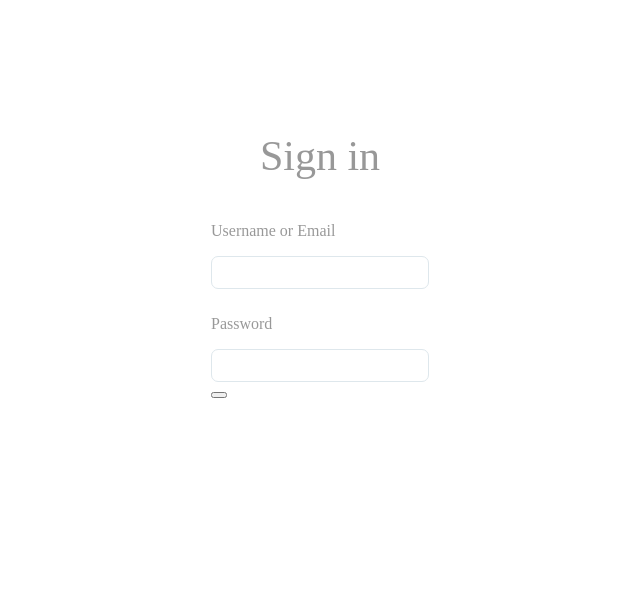
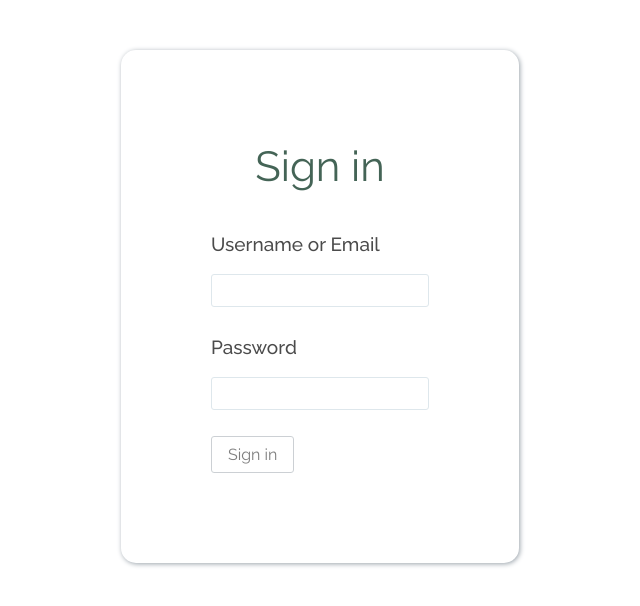
Before and after one commit to watanabeJunna/auto_operator.front, a Next.js app: page /account/signin in a window 1280 px wide. Shown: the top 606 px of the page, without its empty margins (320-960 px from the left). Built offline with nearby package versions, Linux system fonts and the light colour scheme.

Commit message:
feat: added some form functions

```diff
--- a/pages/account/signin.tsx
+++ b/pages/account/signin.tsx
@@ -1,60 +1,74 @@
 import styled, { css } from "styled-components"
-import React, { RefObject } from "react"
+import React, { FC, MouseEvent, useRef } from "react"
 import { Container } from "../../components/Container"
 
 export default () => (
     <Container>
         <Form>
         </Form>
-    </Container>)
+    </Container>
+)
 
-type IProps = {}
+const Form: FC = () => {
+    const usernameRef: React.MutableRefObject<HTMLInputElement | null> = useRef(null)
+    const passwordRef: React.MutableRefObject<HTMLInputElement | null> = useRef(null)
 
-class Form extends React.Component<IProps> {
-    inputRef: RefObject<any> = React.createRef()
 
-    render() {
+    const onClick = (_e: MouseEvent) => {
+        if (!usernameRef.current || !passwordRef.current) {
+            return
+        }
+
+        usernameRef.current.focus()
+        passwordRef.current.focus()
+
+        const usernameInputVal = usernameRef.current.value
+        const passwordInputVal = passwordRef.current.value
+
+        if (!usernameInputVal || !passwordInputVal)
+            return
+    }
+
     return (
         <FormContainer>
             <FormTitle>
                 <p>Sign in</p>
             </FormTitle>
-                {/* <input
-                        ref={this.inputRef}
-                        placeholder="Hover to focus!"
-                        onMouseEnter={() => {
-                            this.inputRef.current.focus()
-                        }}
-                    /> */}
             <UsernameLabel>
                 <p>Username or Email</p>
             </UsernameLabel>
-                <UsernameInput />
+            <UsernameInput ref={usernameRef} />
             <PasswordLabel>
                 <p>Password</p>
             </PasswordLabel>
-                <PasswordInput />
-                <SubmitButton />
+            <PasswordInput ref={passwordRef} />
+            <SubmitButton onClick={e => onClick(e)}>
+                <span>Sign in</span>
+            </SubmitButton>
         </FormContainer>
     )
 }
-}
 
 const FormContainer = styled.div`
-    padding: 40px  0 20px;
+    font-family: 'Raleway', sans-serif;
+    padding: 50px 90px 90px;
+    border-radius: 15px;
     margin: 0 auto;
     justify-content: space-around;
+    box-shadow: 1px 1px 5px #9aa3ab;
 `
 
 const FormTitle = styled.div`
     font-size: 42px;
     text-align: center;
-    opacity: 0.4;
+    color: #446456;
 `
 
 const LabelBaseStyle = css`
     margin: 0;
-    opacity: 0.4;
+    opacity: 0.7;
+    font-size: 19px;
+    font-weight: 500;
 `
 
 const UsernameLabel = styled.div`
@@ -68,22 +82,39 @@ const PasswordLabel = styled.div`
 const InputBaseStyle = css`
     width: 200px;
     margin-bottom: 10px;
-    border-radius: 7px;
+    border-radius: 3px;
     border: 1px solid #dee7ec;
     padding: 8px;
 `
 
 const UsernameInput = styled.input.attrs(() => ({
     type: "text",
-    name: "FormStyle",
+    name: "username",
 }))`
     ${InputBaseStyle}
 `
 
-const PasswordInput = styled.input`
+const PasswordInput = styled.input.attrs(() => ({
+    type: "text",
+    name: "password",
+}))`
     ${InputBaseStyle}
 `
 
-const SubmitButton = styled.button`
+const SubmitButton = styled.button.attrs(() => ({
+    type: "submit"
+}))`
     display: block;
+    background-color: white;
+    font-family: 'Raleway', sans-serif;
+    font-size: 1em;
+    margin-top: 1em;
+    padding: 0.5em 1em;
+    border: 1px solid #9aa3ab;
+    border-radius: 3px;
+    opacity: 0.5;
+    transition: .5s;
+    &:hover {
+        opacity: 1;
+    }
 `
--- a/pages/index.tsx
+++ b/pages/index.tsx
@@ -29,7 +29,7 @@ const Index: FC = () => {
 
 const commonStyle = css`
     font-family: 'Raleway', sans-serif;
-    color: #99a9ba;
+    color: #446456;
 `
 
 const Title = styled.div`
--- a/tsconfig.json
+++ b/tsconfig.json
@@ -5,6 +5,7 @@
     "jsx": "preserve",
     "lib": [
       "dom",
+      "dom.iterable",
       "es2017",
       "esnext"
     ],
```
Also changed, not shown: 1 other file (tests, documents, lock files or other folders). Lines whose indentation alone changed are shown as unchanged.
